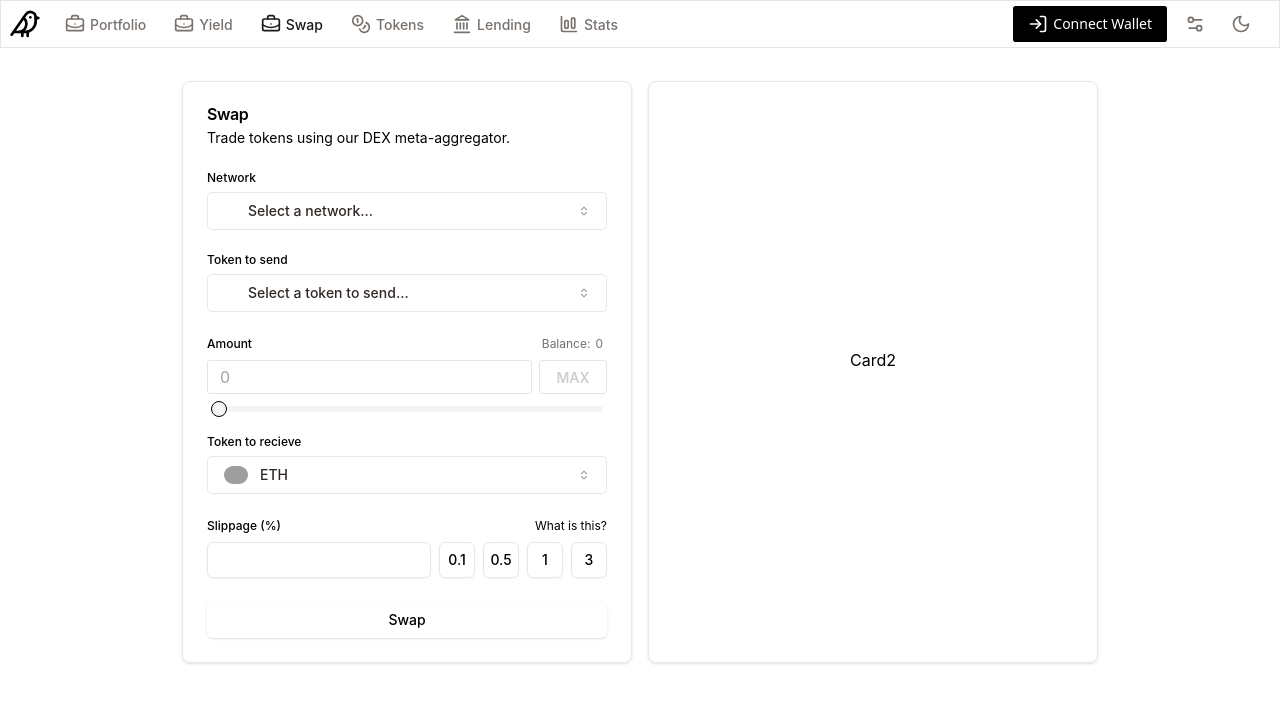
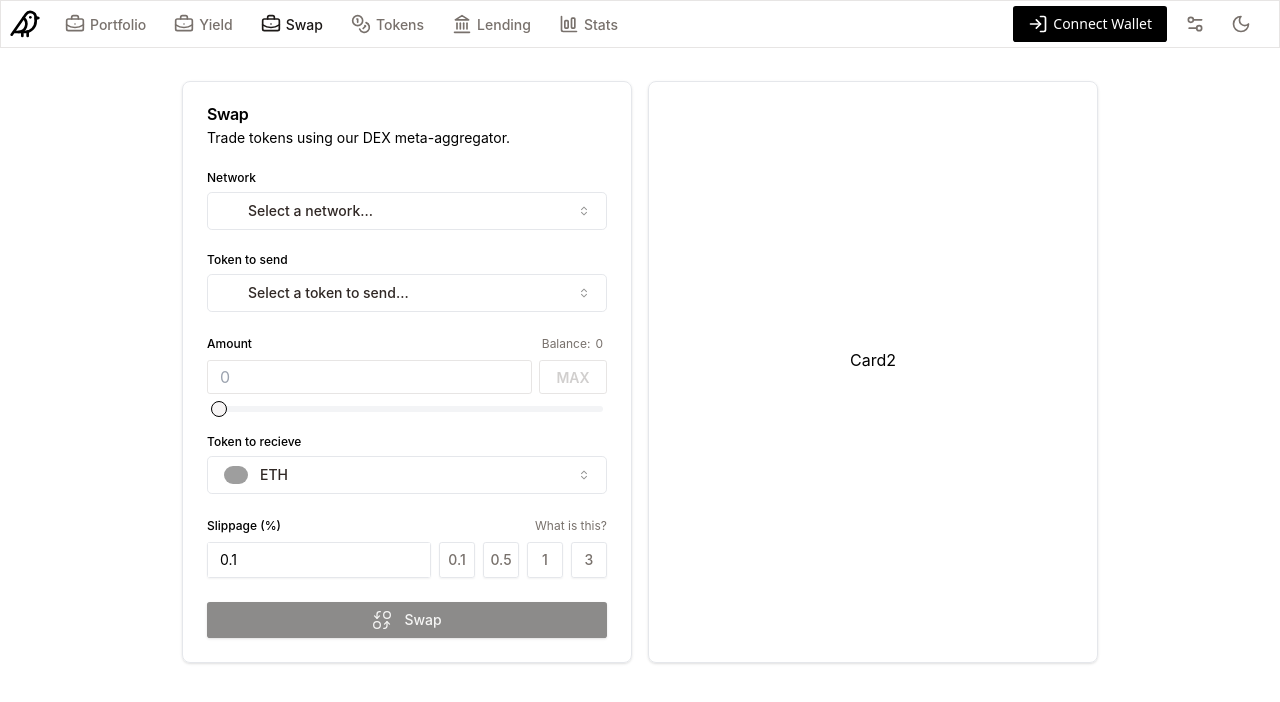
Before and after one commit to Economics-of-Cryptocurrencies/Vfat-fork, a React (Vite) app: page /swap in a window 1280 px wide. Shown: the top 702 px of the page. Built offline with nearby package versions, Linux system fonts and the light colour scheme; grey boxes are pictures that could not be loaded.

Commit message:
fix: slippage in swapleft

```diff
--- a/src/component/SwapLeft.tsx
+++ b/src/component/SwapLeft.tsx
@@ -1,4 +1,5 @@
 import { useState } from "react";
+import { LuBriefcaseBusiness } from "react-icons/lu";
 import SearchBox from "./ui/SearchBox";
 import network from "../tokendata/network";
 import token from "../tokendata/token";
@@ -8,6 +9,7 @@ function SwapLeft() {
   const [networkSelectedId, setNetworkSelectedId] = useState(-1);
   const [tokenSelectedId, setTokenSelectedId] = useState(-1);
   const [recieveTokenId, setReciveTokenId] = useState(0);
+  const [slippage, setSlippage] = useState(0.1);
   return (
     <div className="bg-card text-card-foreground rounded-lg border shadow sm:min-w-[450px]">
       <div className="flex flex-col space-y-1.5 p-6">
@@ -97,21 +99,21 @@ function SwapLeft() {
               data-tooltip-trigger=""
               type="button"
             >
-              <div className="text-muted-foreground flex text-xs items-center gap-2">
+              <div className="text-muted-foreground flex text-xs items-center gap-2 text-[var(--primary)]">
                 What is this?
               </div>
             </button>
           </div>
           <div className="flex gap-2">
             <div className="flex w-full">
-              <div className="border-input flex h-9 rounded-md border bg-background text-sm shadow-sm transition-colors file:border-0 file:bg-transparent file:text-sm file:font-medium has-[:focus]:ring-ring has-[:focus]:ring-1 w-full min-w-0 svelte-r7117t">
+              <div className="border-input flex h-9 border bg-background text-sm shadow-sm transition-colors file:border-0 file:bg-transparent file:text-sm file:font-medium has-[:focus]:ring-ring has-[:focus]:ring-1 w-full min-w-0 rounded-[2.8px]">
                 <input
-                  className="input w-full placeholder:text-muted-foreground focus-visible:outline-none bg-transparent px-3 py-1 disabled:cursor-not-allowed disabled:opacity-50 svelte-r7117t"
-                  id="slippage-input-874008ba-1c52-45a5-99e8-cc97b5d685e1"
+                  className="input w-full px-3 py-1 disabled:cursor-not-allowed disabled:opacity-50 focus-visible:outline-none"
                   min="0"
                   max="100"
                   step="0.1"
                   type="number"
+                  value={slippage}
                 />
               </div>
             </div>
@@ -119,32 +121,44 @@ function SwapLeft() {
               <button
                 type="button"
                 tabIndex={0}
-                className="focus-visible:ring-ring inline-flex items-center justify-center whitespace-nowrap rounded-md text-sm font-medium transition-colors focus-visible:outline-none focus-visible:ring-1 disabled:pointer-events-none disabled:opacity-50 border-input bg-background hover:bg-accent hover:text-accent-foreground border shadow-sm h-9 w-9 text-muted-foreground"
+                className="focus-visible:ring-ring inline-flex items-center justify-center whitespace-nowrap text-sm font-medium transition-colors focus-visible:outline-none focus-visible:ring-1 disabled:pointer-events-none disabled:opacity-50 border-input bg-background hover:bg-accent hover:text-accent-foreground border shadow-sm h-9 w-9 text-muted-foreground text-[var(--primary)] rounded-[2.8px]"
                 data-button-root=""
+                onClick={() => {
+                  setSlippage(0.1);
+                }}
               >
                 0.1
               </button>
               <button
                 type="button"
                 tabIndex={0}
-                className="focus-visible:ring-ring inline-flex items-center justify-center whitespace-nowrap rounded-md text-sm font-medium transition-colors focus-visible:outline-none focus-visible:ring-1 disabled:pointer-events-none disabled:opacity-50 border-input bg-background hover:bg-accent hover:text-accent-foreground border shadow-sm h-9 w-9 text-muted-foreground"
+                className="focus-visible:ring-ring inline-flex items-center justify-center whitespace-nowrap text-sm font-medium transition-colors focus-visible:outline-none focus-visible:ring-1 disabled:pointer-events-none disabled:opacity-50 border-input bg-background hover:bg-accent hover:text-accent-foreground border shadow-sm h-9 w-9 text-muted-foreground text-[var(--primary)] rounded-[2.8px]"
                 data-button-root=""
+                onClick={() => {
+                  setSlippage(0.5);
+                }}
               >
                 0.5
               </button>
               <button
                 type="button"
                 tabIndex={0}
-                className="focus-visible:ring-ring inline-flex items-center justify-center whitespace-nowrap rounded-md text-sm font-medium transition-colors focus-visible:outline-none focus-visible:ring-1 disabled:pointer-events-none disabled:opacity-50 border-input bg-background hover:bg-accent hover:text-accent-foreground border shadow-sm h-9 w-9 text-muted-foreground"
+                className="focus-visible:ring-ring inline-flex items-center justify-center whitespace-nowrap text-sm font-medium transition-colors focus-visible:outline-none focus-visible:ring-1 disabled:pointer-events-none disabled:opacity-50 border-input bg-background hover:bg-accent hover:text-accent-foreground border shadow-sm h-9 w-9 text-muted-foreground text-[var(--primary)] rounded-[2.8px]"
                 data-button-root=""
+                onClick={() => {
+                  setSlippage(1);
+                }}
               >
                 1
               </button>
               <button
                 type="button"
                 tabIndex={0}
-                className="focus-visible:ring-ring inline-flex items-center justify-center whitespace-nowrap rounded-md text-sm font-medium transition-colors focus-visible:outline-none focus-visible:ring-1 disabled:pointer-events-none disabled:opacity-50 border-input bg-background hover:bg-accent hover:text-accent-foreground border shadow-sm h-9 w-9 text-muted-foreground"
+                className="focus-visible:ring-ring inline-flex items-center justify-center whitespace-nowrap text-sm font-medium transition-colors focus-visible:outline-none focus-visible:ring-1 disabled:pointer-events-none disabled:opacity-50 border-input bg-background hover:bg-accent hover:text-accent-foreground border shadow-sm h-9 w-9 text-muted-foreground text-[var(--primary)] rounded-[2.8px]"
                 data-button-root=""
+                onClick={() => {
+                  setSlippage(3);
+                }}
               >
                 3
               </button>
@@ -157,15 +171,32 @@ function SwapLeft() {
         <button
           type="button"
           tabIndex={0}
-          className="focus-visible:ring-ring inline-flex items-center justify-center whitespace-nowrap rounded-md text-sm font-medium transition-colors focus-visible:outline-none focus-visible:ring-1 disabled:pointer-events-none disabled:opacity-50 bg-primary text-primary-foreground hover:bg-primary/90 shadow h-9 px-4 py-2 gap-3"
-          disabled={false}
-          data-button-root=""
+          className="focus-visible:ring-ring inline-flex items-center justify-center whitespace-nowrap rounded-[2.8px] text-sm font-medium transition-colors focus-visible:outline-none focus-visible:ring-1 disabled:pointer-events-none disabled:opacity-50 bg-primary text-primary-foreground hover:bg-primary/90 shadow h-9 px-4 py-2 gap-3 bg-[var(--greydark)] text-[var(--greywhite)]"
           style={{
             width: "100%",
             maxWidth: "unset",
             maxHeight: "48px",
           }}
         >
+          <svg
+            xmlns="http://www.w3.org/2000/svg"
+            width="20"
+            height="20"
+            viewBox="0 0 24 24"
+            fill="none"
+            stroke="currentColor"
+            stroke-width="1.5"
+            stroke-linecap="round"
+            stroke-linejoin="round"
+            className="lucide-icon lucide"
+          >
+            <path d="M6 10V5c0-1.7 1.3-3 3-3h1" key="13af7h"></path>
+            <path d="m3 7 3 3 3-3" key="x25e72"></path>
+            <circle cx="18" cy="6" r="4" key="14r987"></circle>
+            <path d="M18 14v5c0 1.7-1.3 3-3 3h-1" key="1ogxox"></path>
+            <path d="m21 17-3-3-3 3" key="1m4qyr"></path>
+            <circle cx="6" cy="18" r="4" key="jn0mx"></circle>
+          </svg>{" "}
           Swap
         </button>
       </div>
--- a/src/index.css
+++ b/src/index.css
@@ -15,6 +15,8 @@
 
   --primary: #78716c;
   --secondary: #1c1917;
+  --greydark: #8c8b8a; /*button color */
+  --greywhite: #f6f6f5; /*button text color */
 }
 
 .btn-font {
@@ -68,3 +70,15 @@
   border: 1px solid #000;
   border-radius: 50%;
 }
+
+/* For Chrome, Safari, Edge, and Opera */
+input[type="number"]::-webkit-inner-spin-button,
+input[type="number"]::-webkit-outer-spin-button {
+  -webkit-appearance: none;
+  margin: 0;
+}
+
+/* For Firefox */
+input[type="number"] {
+  -moz-appearance: textfield;
+}
```
